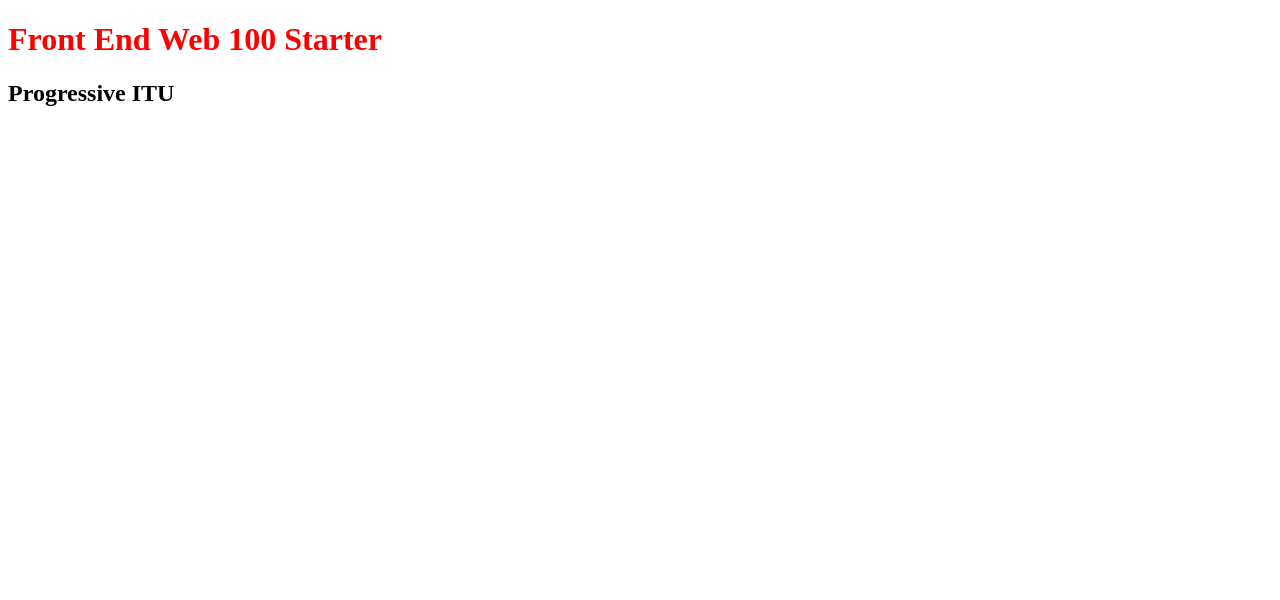
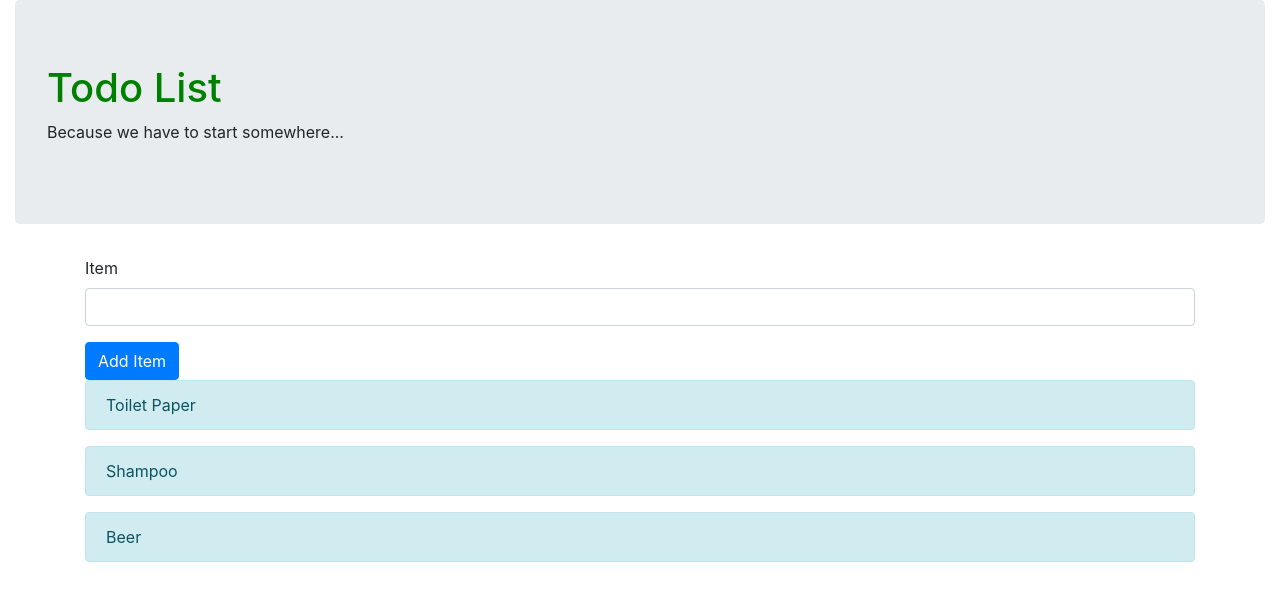
Before and after one commit to reubength/few100-mar2020, a website built with webpack: page src/index.html in a window 1280 px wide. Built offline with nearby package versions, Linux system fonts and the light colour scheme.

Commit message:
Day 3 End

```diff
--- /dev/null
+++ b/src/hr/index.ts
@@ -0,0 +1,4 @@
+export * from './employee';
+export * from './vacation-requests';
+
+export const DAYS_OF_PTO = 23;
--- /dev/null
+++ b/src/hr/vacation-requests.ts
@@ -0,0 +1,5 @@
+import { Employee } from './employee';
+
+export class VacationRequests {
+    constructor(public employee: Employee) { }
+}
--- a/src/index.html
+++ b/src/index.html
@@ -4,15 +4,35 @@
 <head>
     <meta charset="UTF-8">
     <title>Front End Web 100</title>
+    <link rel="stylesheet"
+          href="https://stackpath.bootstrapcdn.com/bootstrap/4.4.1/css/bootstrap.min.css"
+          integrity="sha384-Vkoo8x4CGsO3+Hhxv8T/Q5PaXtkKtu6ug5TOeNV6gBiFeWPGFN9MuhOf23Q9Ifjh"
+          crossorigin="anonymous">
 </head>
 
 <body>
-    <header>
-        <h1>Front End Web 100 Starter</h1>
-        <h2>Progressive ITU</h2>
-    </header>
-    <main>
-
+    <div class="container-fluid">
+        <header class="jumbotron">
+            <h1>Todo List</h1>
+            <p>Because we have to start somewhere...</p>
+        </header>
+    </div>
+    <main class="container">
+        <section>
+            <div class="form-group">
+                <label for="item">Item</label>
+                <input name="item"
+                       id="itemToAdd"
+                       class="form-control">
+            </div>
+            <button id="addButton"
+                    class="btn btn-primary">Add Item</button>
+        </section>
+        <section>
+            <ul class="list-unstyled"
+                id="the-list">
+            </ul>
+        </section>
     </main>
 </body>
 
--- a/src/index.ts
+++ b/src/index.ts
@@ -1,3 +1,41 @@
 
 import './styles.css';
-console.log('Ready to Party With Some TypeScript!');
+
+const items: ShoppingItem[] = [
+    { description: 'Toilet Paper' },
+    { description: 'Shampoo' },
+    { description: 'Beer' }
+];
+
+const theList = document.getElementById('the-list') as HTMLUListElement;
+const theButton = document.getElementById('addButton') as HTMLButtonElement;
+const itemToAdd = document.getElementById('itemToAdd') as HTMLInputElement;
+theButton.addEventListener('click', addTheItem);
+
+drawList();
+
+function addTheItem() {
+    const newItem: ShoppingItem = {
+        description: itemToAdd.value
+    };
+    items.unshift(newItem);
+    drawList();
+}
+
+function drawList() {
+    // <li class="alert alert-info"><span>Shampoo</span></li>
+    items.forEach(item => {
+        const newElem = document.createElement('li');
+        newElem.classList.add('alert');
+        newElem.classList.add('alert-info');
+        const newSpan = document.createElement('span');
+        newSpan.innerText = item.description;
+        newElem.appendChild(newSpan);
+        theList.appendChild(newElem);
+
+    });
+}
+
+interface ShoppingItem {
+    description: string;
+}
--- a/src/styles.css
+++ b/src/styles.css
@@ -1,3 +1,3 @@
 h1 {
-    color:red;
+    color:green;
 }
```
Also changed, not shown: spec/03_classes_and_modules.spec.ts (+35 -0 lines), src/hr/employee.ts (added, +28 -0 lines).
